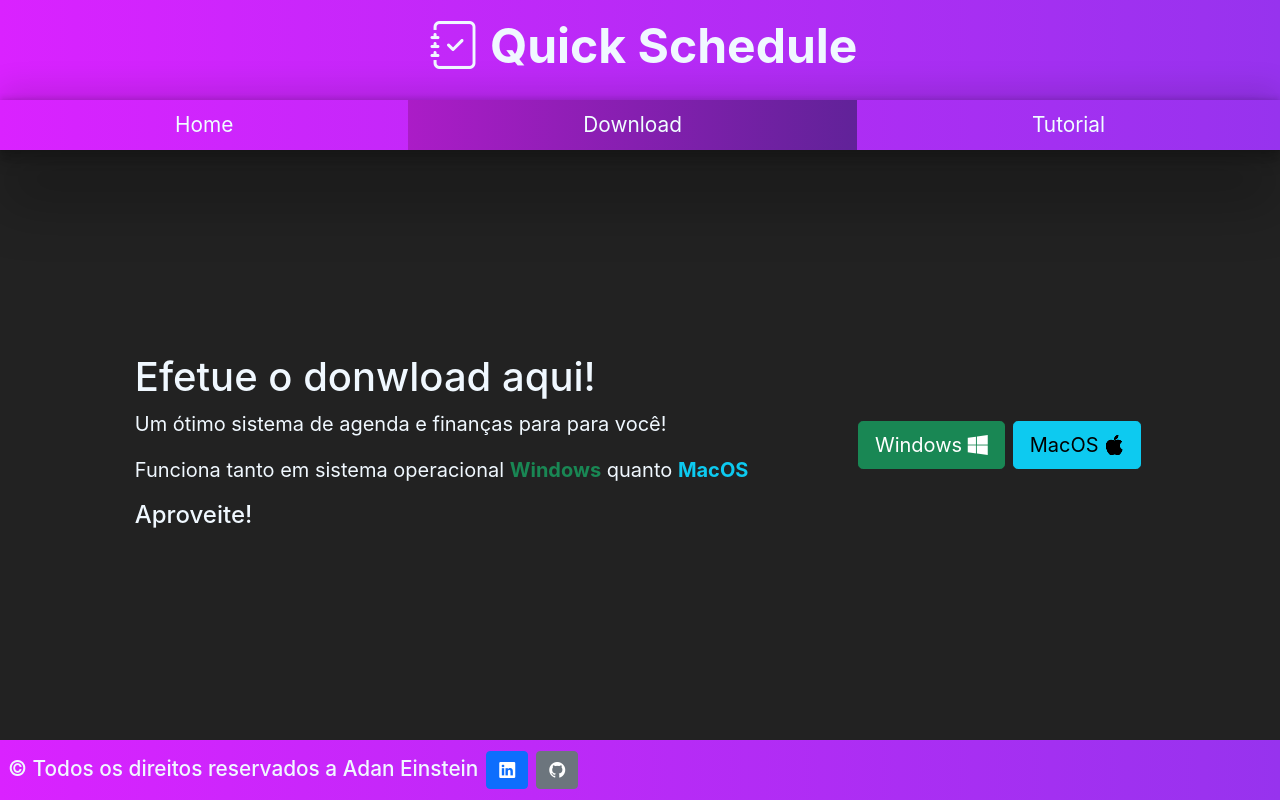
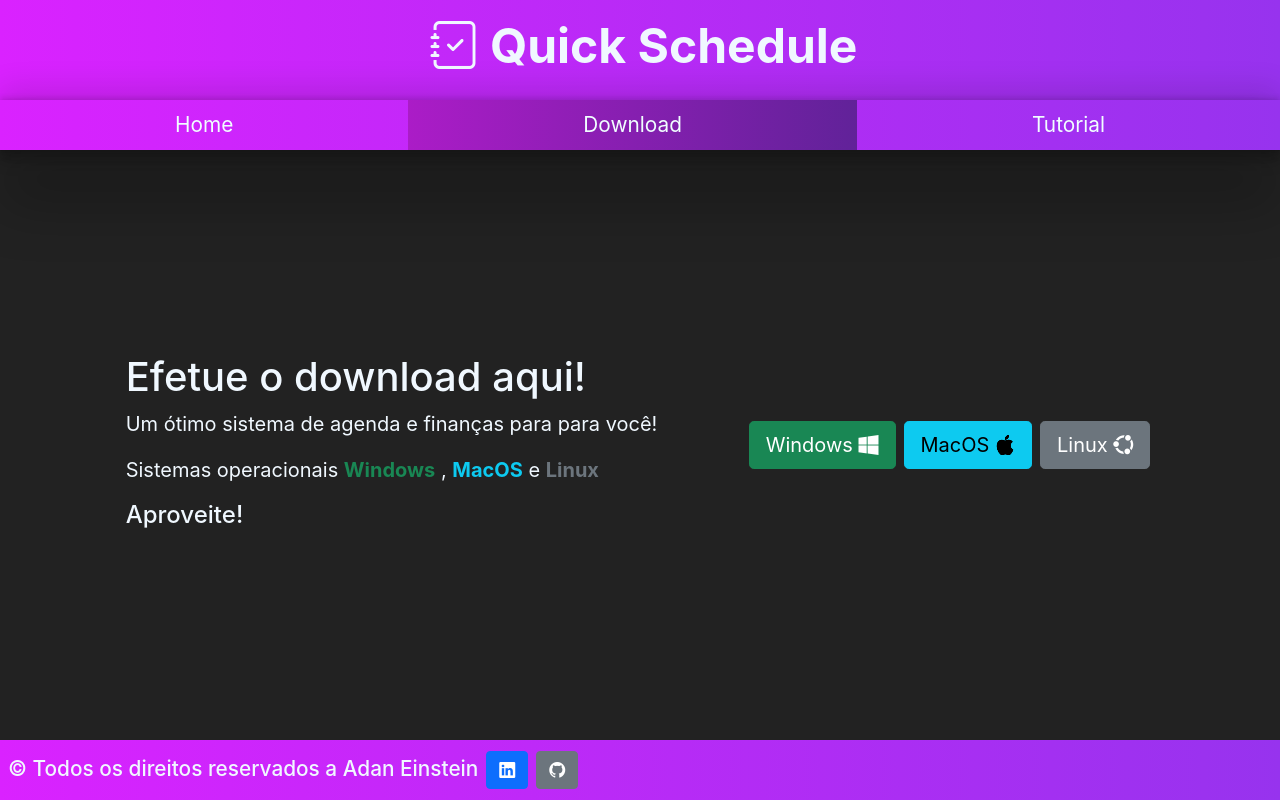
Before and after one commit to AdanEinstein/PublicPageQuickSchedule, a Next.js app: page /download in a window 1280 px wide. Built offline with nearby package versions, Linux system fonts and the light colour scheme.

Commit message:
Refactoring download urls to Google Drive

```diff
--- a/package.json
+++ b/package.json
@@ -21,7 +21,7 @@
   },
   "dependencies": {
     "bootstrap": "^5.1.3",
-    "bootstrap-icons": "^1.8.3",
+    "bootstrap-icons": "^1.11.3",
     "next": "12.1.6",
     "react": "18.1.0",
     "react-bootstrap": "^2.4.0",
--- a/pages/download.tsx
+++ b/pages/download.tsx
@@ -5,10 +5,13 @@ import Layout from "../components/layout/Layout";
 
 // Windows
 const urlWindows =
-	"https://mega.nz/file/uG5iDIKQ#4Q8F-KoCDUWvS3jTHpYW3mXTulU9VWJgSV30kHnidRY";
+	"https://drive.google.com/file/d/12SJ2sOQvNAUCUSaRw9Q15zPkVJazGgAS/view";
 // MacOS
 const urlMac =
-	"https://mega.nz/file/qfJjwDAa#EhCVQTZAB_4c_jYgkwY_OXhYPhAo_PwPAhAk_X9n1gM";
+	"https://drive.google.com/file/d/1XcOeKPxMjpRH6sI6U1vU5sZbBrThiTPZ/view";
+
+const urlLinux =
+	"https://drive.google.com/file/d/1rBtixqXlAC84VA-_TTTggB3k3BvvoN2L/view"
 
 const Download: React.FC = () => {
 	// const [download, setDownload] = useState<string>();
@@ -16,14 +19,15 @@ const Download: React.FC = () => {
 		<Layout page="Download">
 			<div className="container h-100 d-flex flex-column flex-sm-row justify-content-center align-items-center justify-content-sm-around">
 				<div>
-					<h1>Efetue o donwload aqui!</h1>
+					<h1>Efetue o download aqui!</h1>
 					<p className="fs-5">
 						Um ótimo sistema de agenda e finanças para para você!
 					</p>
 					<p className="fs-5">
-						Funciona tanto em sistema operacional{" "}
-						<strong className="text-success">Windows</strong> quanto{" "}
-						<strong className="text-info">MacOS</strong>
+						Sistemas operacionais{" "}
+						<strong className="text-success">Windows</strong> {" "},{" "}
+						<strong className="text-info">MacOS</strong> e{" "}
+						<strong className="text-secondary">Linux</strong>
 					</p>
 					<h4>Aproveite!</h4>
 				</div>
@@ -44,16 +48,14 @@ const Download: React.FC = () => {
 							MacOS <i className="bi bi-apple"></i>
 						</a>
 					</Link>
-					{/* <Button size={"lg"} variant={"success"} className="m-1"
-						onClick={() => setDownload(urlWindows)}
+					<Link href={urlLinux}>
+						<a
+							target={"_blank"}
+							className="btn btn-lg btn-secondary m-1"
 						>
-						Windows <i className="bi bi-windows"></i>
-					</Button>
-					<Button size={"lg"} variant={"info"} className="m-1"
-						onClick={() => setDownload(urlMac)}
-					>
-						MacOS <i className="bi bi-apple"></i>
-					</Button> */}
+							Linux <i className="bi bi-ubuntu"></i>
+						</a>
+					</Link>
 				</div>
 			</div>
 		</Layout>
```
Also changed, not shown: 1 other file (tests, documents, lock files or other folders).
